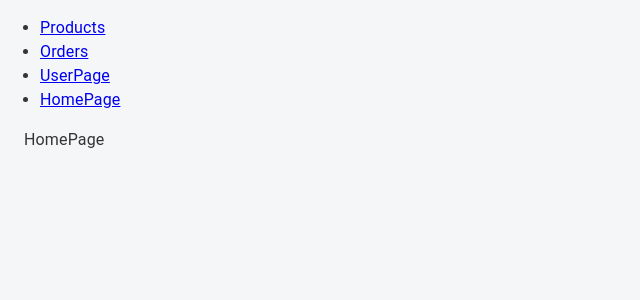
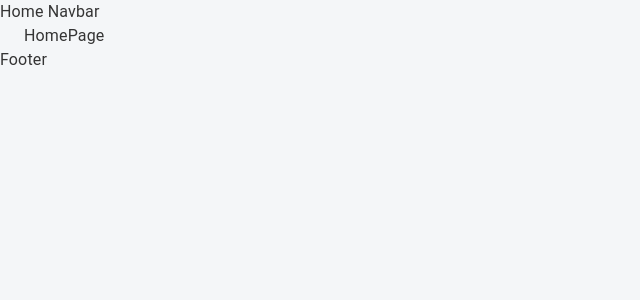
Before and after one commit to Jayson-Born/burak-react, a React (Create React App) app: page / in a window 1280 px wide. Shown: the top 300 px of the page, without its empty margins (0-640 px from the left). Built offline with nearby package versions, Linux system fonts and the light colour scheme.

Commit message:
fix: orgonize header and footer components

```diff
--- a/src/app/App.tsx
+++ b/src/app/App.tsx
@@ -1,32 +1,22 @@
 import React from "react";
 import "../css/app.css";
-import { BrowserRouter as Router, Route, Switch, Link } from "react-router-dom";
+import { BrowserRouter as Router, Route, Switch, Link, useLocation } from "react-router-dom";
 import { Box, Button, Container, Stack, Typography } from "@mui/material";
 import { RippleBadge } from "./MaterialTheme/styled";
 import {HomePage} from "./screens/homePage/index";
 import { OrdersPage } from "./screens/orderPage";
 import { ProductsPage } from "./screens/productsPage";
 import { UserPage } from "./screens/userPage";
+import { HomeNavbar } from "../app/components/headers/HomeNavbar";
+import { OtherNavbar } from "../app/components/headers/OtherNavbar";
+import { Footer } from "./components/footer";
 function App() {
+  const location = useLocation()
+  console.log ("location:", location)
   return (
-    <div>
-      <nav>
-        <ul>
-          <li>
-            <Link to="/products">Products</Link>
-          </li>
-          <li>
-            <Link to="/orders">Orders</Link>
-          </li>
-          <li>
-            <Link to="/member-page">UserPage</Link>
-          </li>
-          <li>
-            <Link to="/">HomePage</Link>
-          </li>
-        </ul>
-      </nav>
+    <>
 
+      {location.pathname === "/" ? <HomeNavbar/> : <OtherNavbar />}
       <Switch>
         <Route path="/products">
           <ProductsPage />
@@ -41,7 +31,8 @@
           <HomePage />
         </Route>
       </Switch>
-    </div>
+      <Footer/>
+    </>
 );
 }
 
--- /dev/null
+++ b/src/app/components/footer/index.tsx
@@ -0,0 +1,5 @@
+import React from "react";
+
+export function Footer() {
+    return <div> Footer </div>
+}
--- /dev/null
+++ b/src/app/components/headers/HomeNavbar.tsx
@@ -0,0 +1,5 @@
+import React from "react";
+
+export function HomeNavbar() {
+    return <div> Home Navbar</div>
+}
--- /dev/null
+++ b/src/app/components/headers/OtherNavbar.tsx
@@ -0,0 +1,5 @@
+import React from "react";
+
+export function OtherNavbar() {
+    return <div> Other Navbar</div>
+}
```
